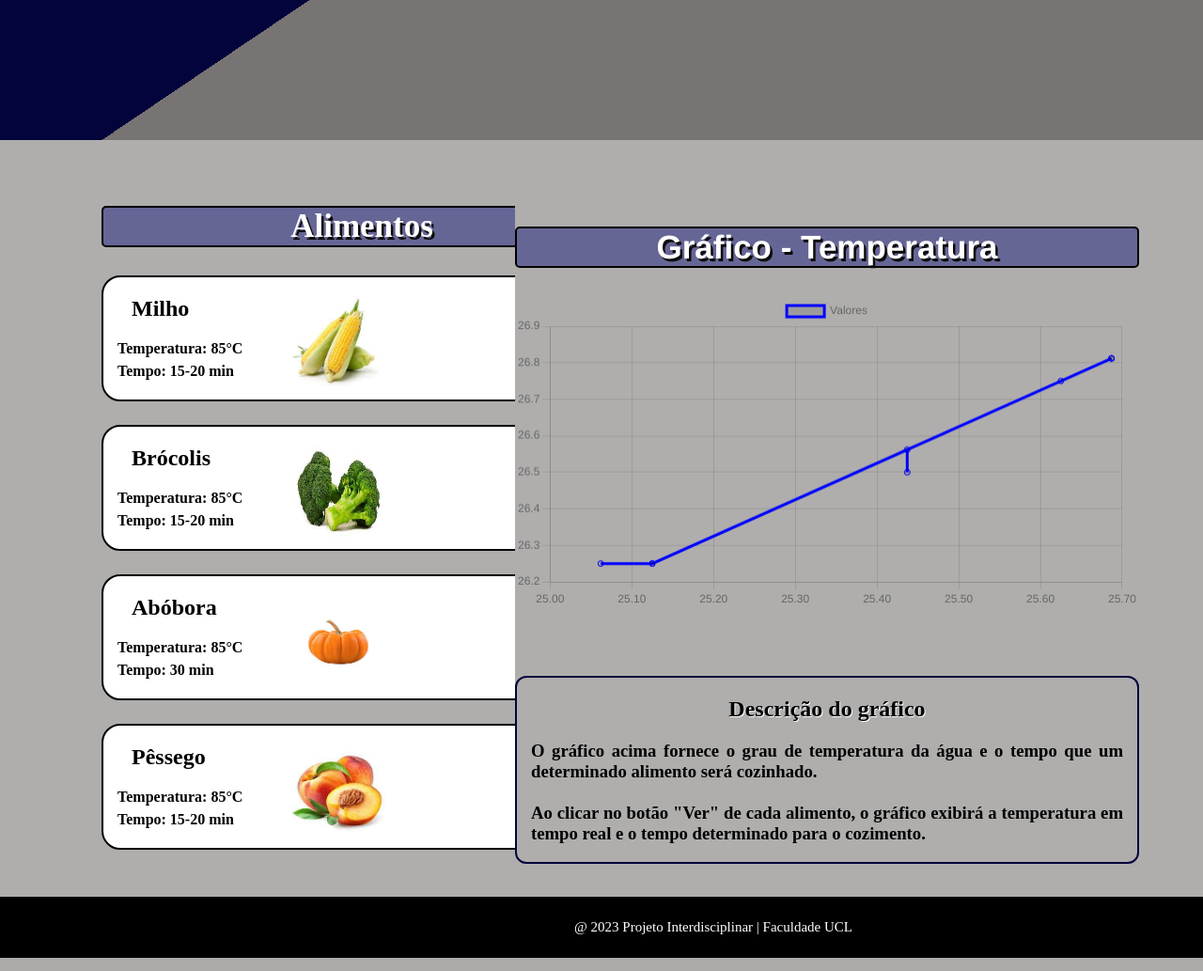
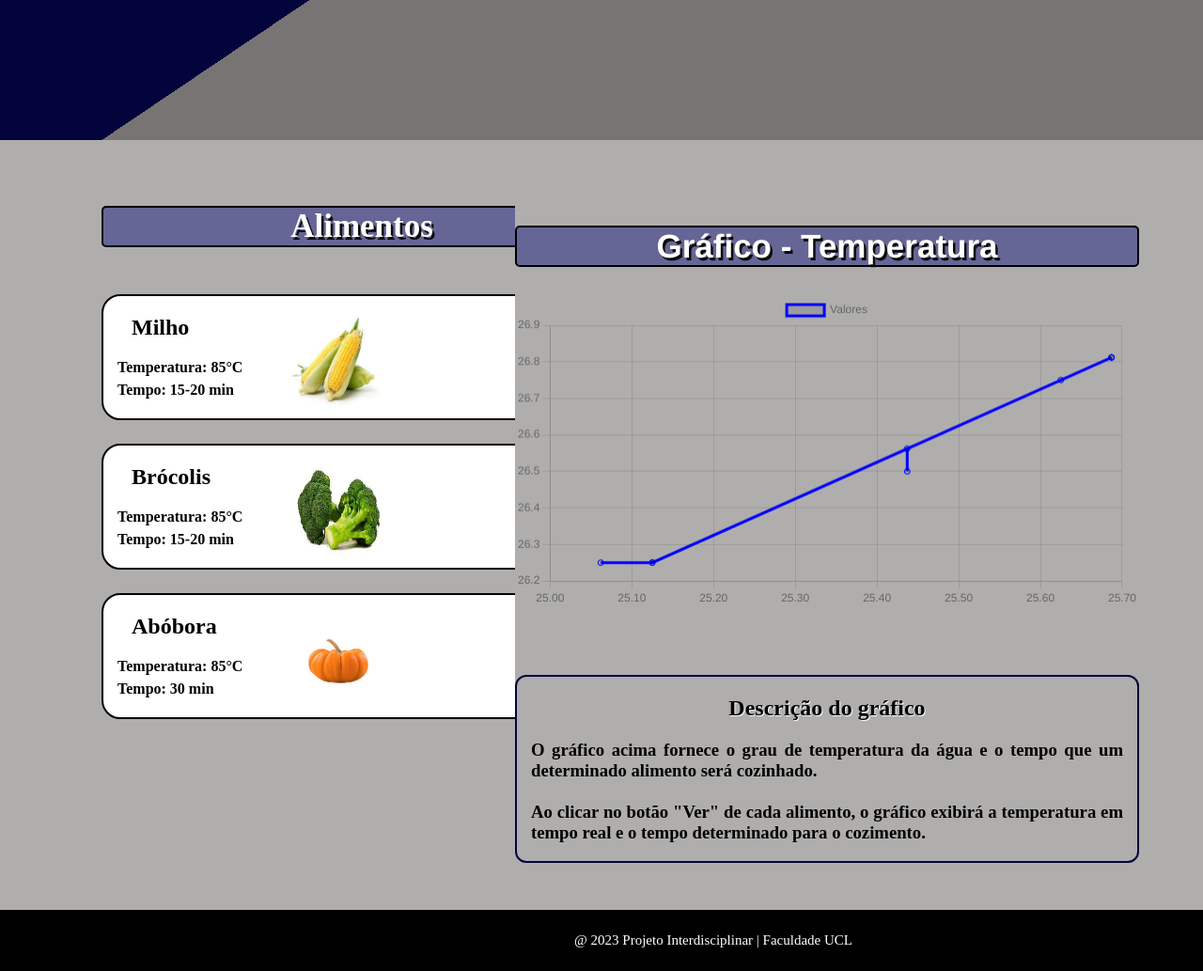
Before and after one commit to matheusmatosr/interface-web, a Flask app: page / in a window 1280 px wide; the page is wider, and only the part inside the window is pictured. Shown: the part 736-1769 px from the top of that part at 94% size. Run offline with Flask 3, Linux system fonts and the light colour scheme.

Commit message:
build 09-06
build

```diff
--- a/scriptGrafico.js
+++ b/scriptGrafico.js
@@ -42,6 +42,7 @@ function updateChart(data) {
     chart = new Chart(ctx, {
       type: 'line',
       data: {
+        label: [10, 20, 30, 40, 50, 60, 70, 80],
         datasets: [{
           label: 'Valores',
           data: data,
--- a/styles.css
+++ b/styles.css
@@ -120,9 +120,10 @@ header{
 }
 .alimentos{
     margin-top: 70px;
+    margin-bottom: 100px;
 }
 .alimento1{
-    margin-top: 25px;
+    margin-top: 50px;
     border: 2px solid black;
     border-radius: 20px;
     width: 550px;
@@ -148,16 +149,7 @@ header{
     margin-left: 100px;
     background-color: white;
 }
-.alimento4{
-    margin-top: 25px;
-    margin-bottom: 50px;
-    border: 2px solid black;
-    border-radius: 20px;
-    width: 550px;
-    height: 130px;
-    margin-left: 100px;
-    background-color: white;
-}
+
 .rodape {
     background-color: black;
     color: #fff;
@@ -186,7 +178,7 @@ header{
 }
 .grafico{
     float: right;
-    margin-top: -795px;
+    margin-top: -707px;
     margin-right: 60px;
 }
 .telaGraficos{
@@ -242,6 +234,7 @@ header{
     border-radius: 12px;
     width: 660px;
     margin-left: 0px;
+    margin-bottom: 50px;
 }
 .descricaoGrafico h2{
     text-align: center;
@@ -271,9 +264,7 @@ header{
         margin-left: 0px;
         padding-left: 0px;
     }
-    .titleMenu{
 
-    }
     .titleInicial{
         margin-bottom: 95px;
         margin-left: -20px;
@@ -417,6 +408,7 @@ header{
     .scriptGrafico{
         margin-bottom: 0px;
         padding-bottom: 0px;
+        margin-top: 0px;
     }
     .descricaoGrafico{
         margin-left: 5px;
--- a/templates/index.html
+++ b/templates/index.html
@@ -69,28 +69,21 @@
         <h4 class="temperatura">Temperatura: 85°C</h4>
         <h4 class="tempo">Tempo: 15-20 min</h4>
         <img class="img" src="../img/milho.jfif" />
-        <button href="/button0/on" class="button">Ver</button>
+        <button href="/button1/on" class="button">Ver</button>
       </div>
       <div class="alimento2">
         <h2 class="nome">Brócolis</h2>
         <h4 class="temperatura">Temperatura: 85°C</h4>
         <h4 class="tempo">Tempo: 15-20 min</h4>
         <img class="img" src="../img/brocolis.jfif" />
-        <button href="/button1/on" class="button">Ver</button>
+        <button href="/button2/on" class="button">Ver</button>
       </div>
       <div class="alimento3">
         <h2 class="nome">Abóbora</h2>
         <h4 class="temperatura">Temperatura: 85°C</h4>
         <h4 class="tempo">Tempo: 30 min</h4>
         <img class="img" src="../img/abobora.jfif" />
-        <button href="/button2/on" class="button">Ver</button>
-      </div>
-      <div class="alimento4">
-        <h2 class="nome">Pêssego</h2>
-        <h4 class="temperatura">Temperatura: 85°C</h4>
-        <h4 class="tempo">Tempo: 15-20 min</h4>
-        <img class="img" src="../img/pessego.jfif" />
-        <button href="/button3/on" class="button" >Ver</button>
+        <button href="/button3/on" class="button">Ver</button>
       </div>
     </section>
     <section class="grafico">
@@ -99,10 +92,10 @@
           <div>
             <h1 class="titleGrafico">Gráfico - Temperatura</h1>
             <canvas id="myChart"></canvas>
+            <script class="scriptGrafico"  src="../scriptGrafico.js"></script>
           </div>
         </div>
       </div>
-      <script class="scriptGrafico"  src="../scriptGrafico.js"></script>
 
       <div class="descricaoGrafico">
         <h2>Descrição do gráfico</h2>
```
